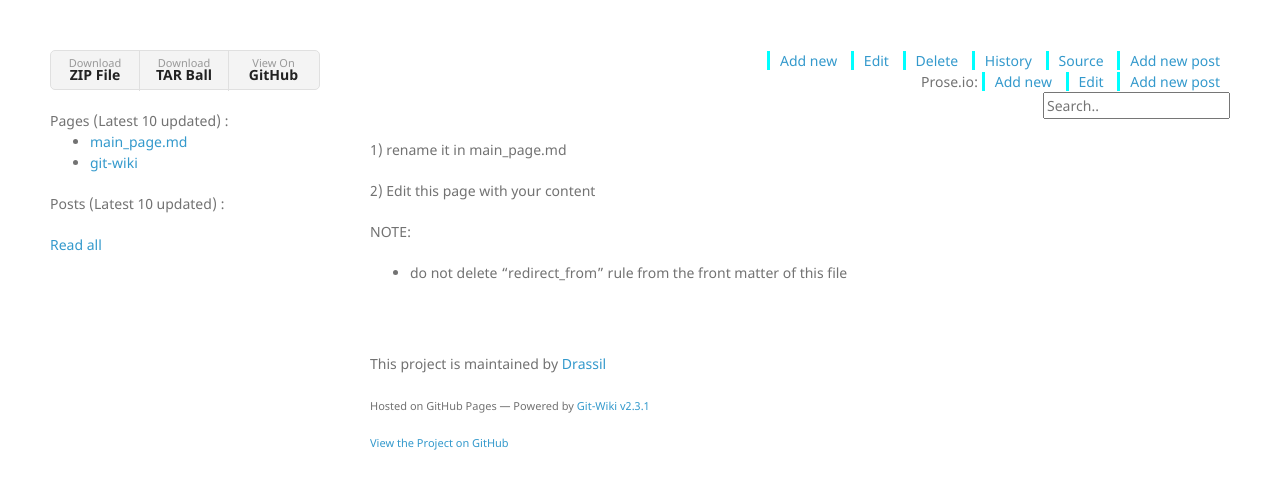
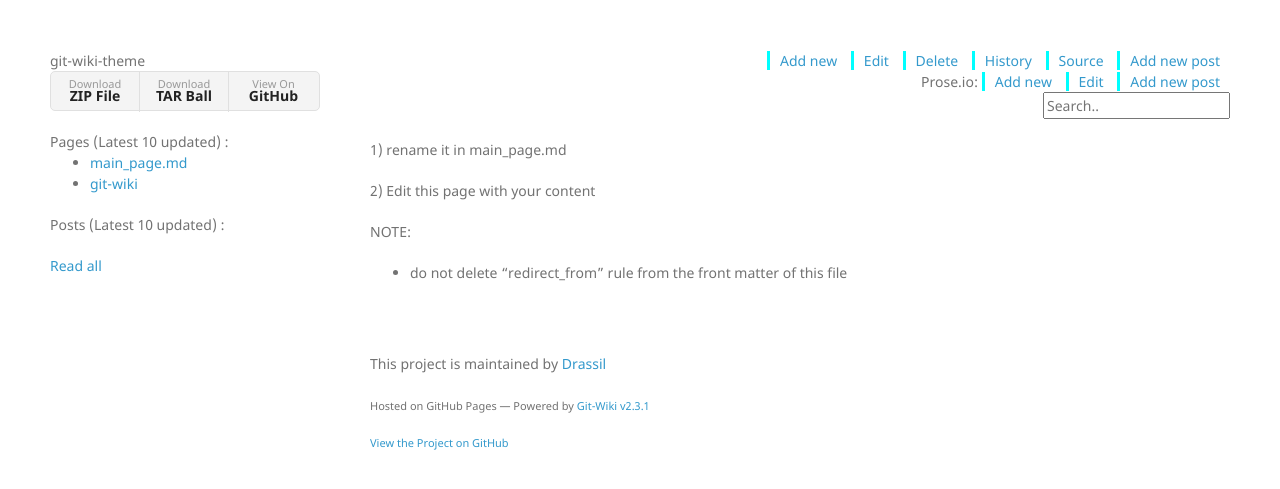
Before and after one commit to Drassil/git-wiki-theme, a Jekyll site: the page built from wiki/main_page.md, in a window 1280 px wide. Shown: the top 489 px of the page. Built offline with Jekyll 4.4.1, drawn with Linux system fonts in a browser that asks for light colours; nearby versions of some CDN libraries.

Commit message:
Show title if no logo set in desktop mode

```diff
--- a/_includes/git-wiki/sections/header/header.html
+++ b/_includes/git-wiki/sections/header/header.html
@@ -17,6 +17,8 @@
     <div class="w3-hide-medium w3-hide-small">
       {% if site.logo_url %}
       {% include git-wiki/components/logo/logo.html %}
+      {% else %}
+      {{ site.title | escape }}
       {% endif %}
     </div>
 
```
